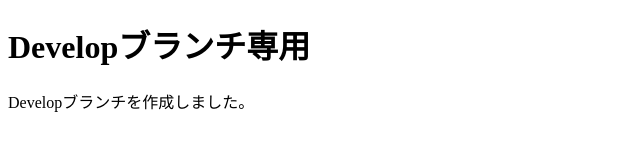
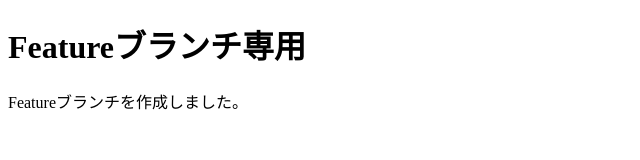
Before and after one commit to khoshinanttr/git-flow, a plain HTML site: page index.html in a window 1280 px wide. Shown: the full height of the page, 0-640 px from the left. Drawn offline with Linux system fonts and the light colour scheme.

Commit message:
add: Featureブランチ専用を作成しました。

```diff
--- a/index.html
+++ b/index.html
@@ -2,10 +2,10 @@
 <html lang="ja">
 <head>
 <meta charset="UTF-8">
-<title>Developブランチ専用</title>
+<title>Featureブランチ専用</title>
 </head>
 <body>
-<h1>Developブランチ専用</h1>
-<p>Developブランチを作成しました。</p>
+<h1>Featureブランチ専用</h1>
+<p>Featureブランチを作成しました。</p>
 </body>
 </html>
```
